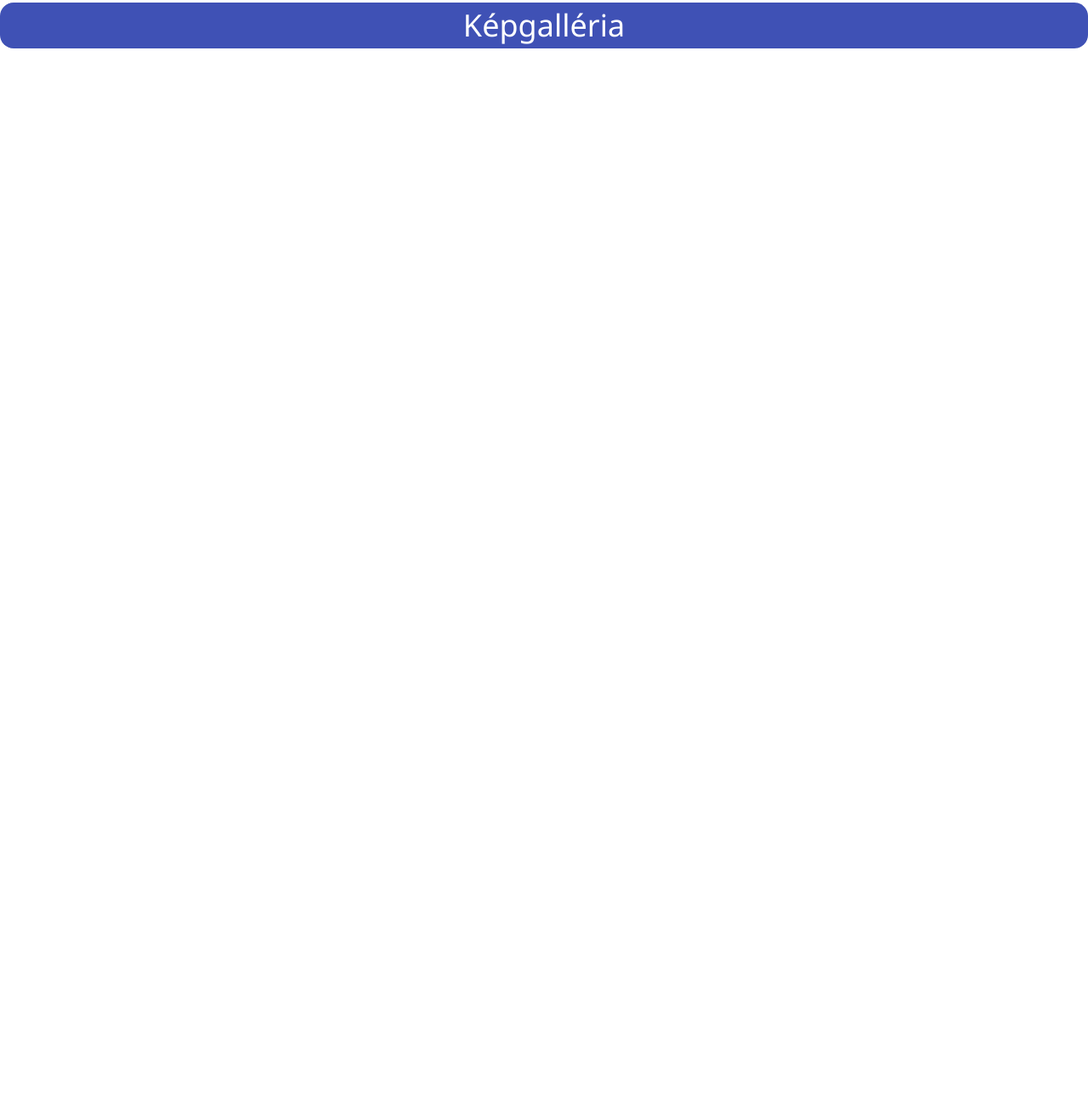
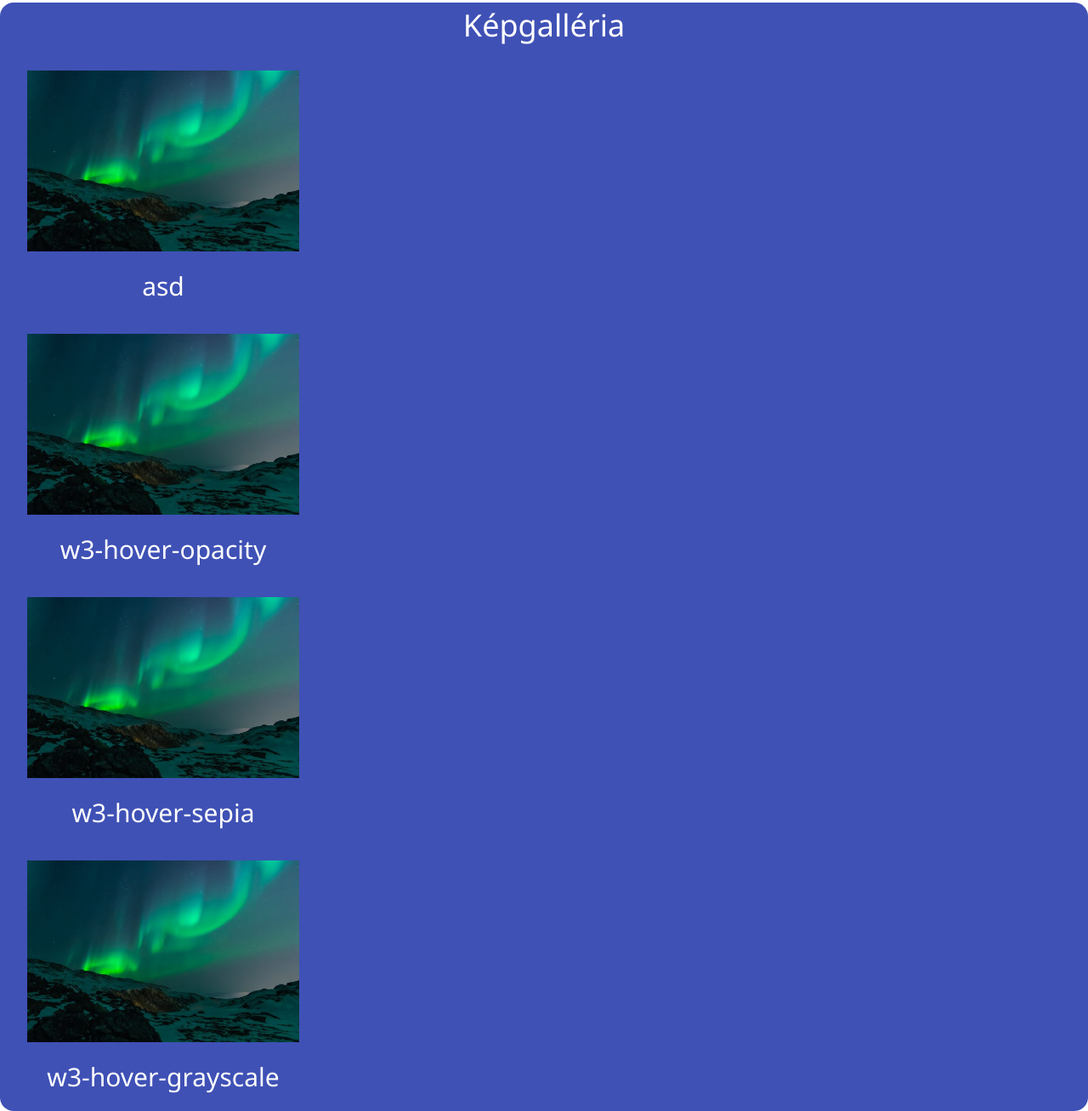
Before and after one commit to Kosa-Roland/KosaRoland, a plain HTML site: page index.html in a window 1280 px wide. Shown: the part 3465-4773 px from the top of the page at 85% size. Before the commit the page ends 3532 px from the top, so only its background shows below. Drawn offline with nearby package versions, Linux system fonts and the light colour scheme.

Commit message:
Update index.html

```diff
--- a/index.html
+++ b/index.html
@@ -120,8 +120,29 @@
         </table>
     </section>
 
-    <section class="w3-indigo w3-round-xlarge">
+    <section class="w3-indigo w3-round-xlarge w3-display-container">
         <h1 class="w3-center">Képgalléria</h1>
+
+        <div class="w3-center w3-padding" style="width: 30%;">
+            <img src="kepek/img_lights.jpg" alt="" style="width: 100%;" class="w3-padding">
+            <h2>asd</h2>
+        </div>
+
+        <div class="w3-center w3-padding" style="width: 30%;">
+            <img src="kepek/img_lights.jpg" alt="" style="width: 100%;" class="w3-padding w3-hover-opacity">
+            <h2>w3-hover-opacity</h2>
+        </div>
+
+        <div class="w3-center w3-padding" style="width: 30%;">
+            <img src="kepek/img_lights.jpg" alt="" style="width: 100%;" class="w3-padding w3-hover-sepia">
+            <h2>w3-hover-sepia</h2>
+        </div>
+
+        <div class="w3-center w3-padding" style="width: 30%;">
+            <img src="kepek/img_lights.jpg" alt="" style="width: 100%;" class="w3-padding w3-hover-grayscale">
+            <h2>w3-hover-grayscale</h2>
+        </div>
+
 
     </section>
 
```
